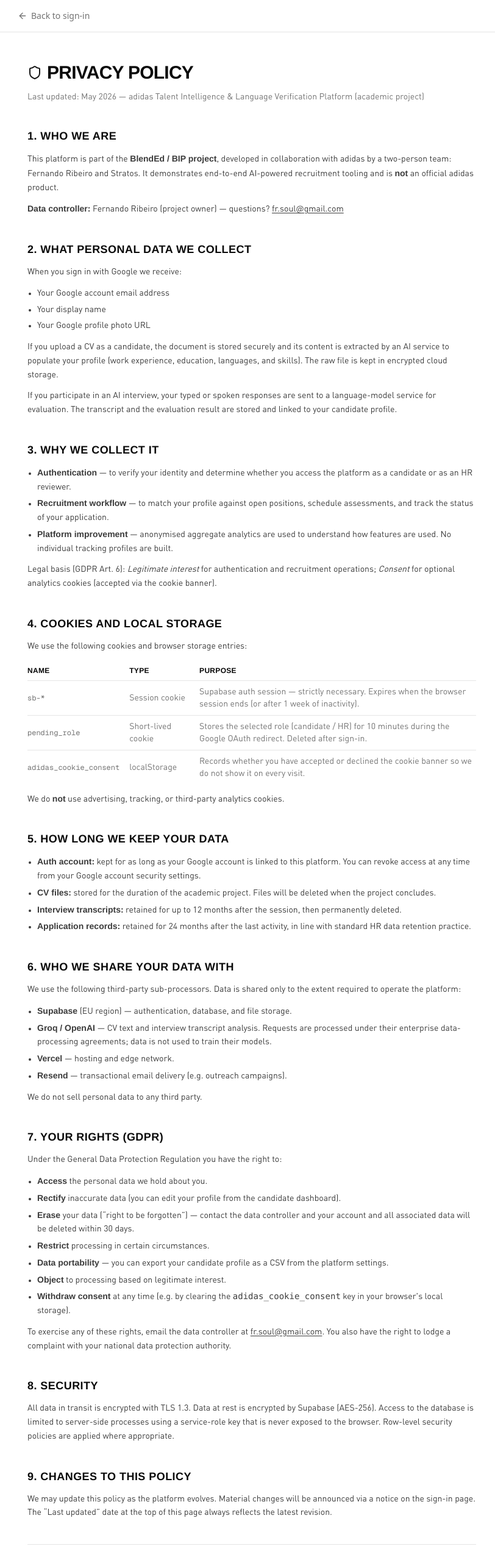
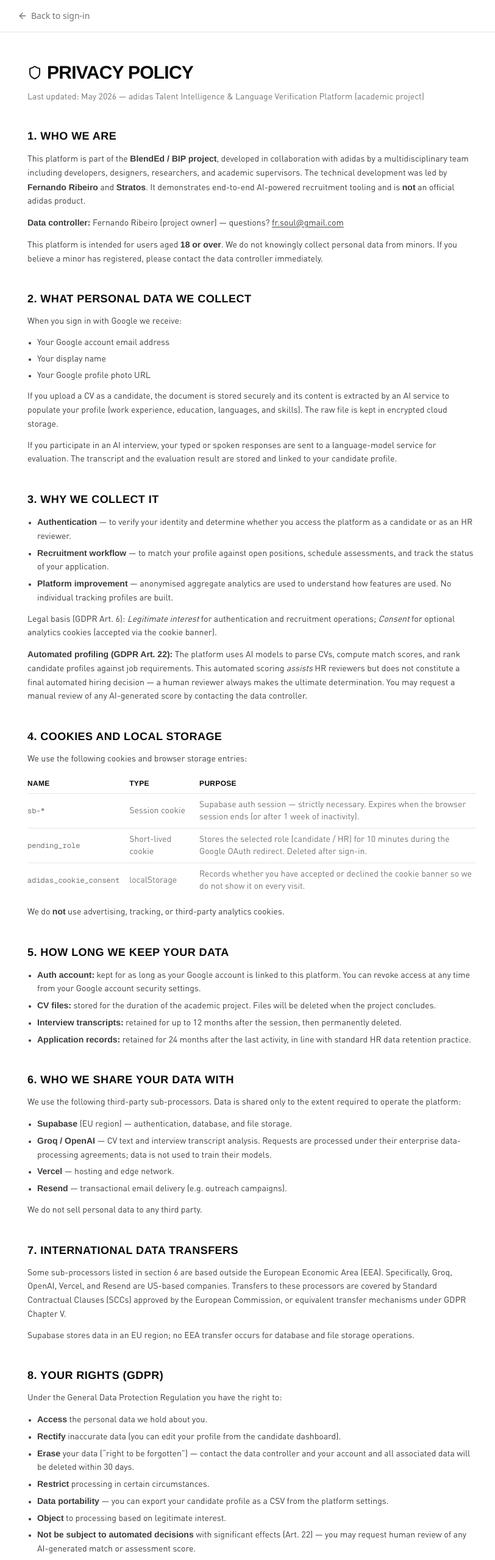
Before and after one commit to adidaspool7/AdidasPool, a Next.js app: page /privacy in a window 1280 px wide. Shown: the top 2559 px of the page at 61% size, without its empty margins (227-1039 px from the left). Built offline with nearby package versions, Linux system fonts and the light colour scheme; no server answers; a web font is replaced by a local one.

Commit message:
feat: strengthen privacy policy — team desc, Erase fix, int'l transfers, Art.22, age limit, breach notification

```diff
--- a/src/app/privacy/page.tsx
+++ b/src/app/privacy/page.tsx
@@ -45,9 +45,12 @@ export default function PrivacyPage() {
           <P>
             This platform is part of the{" "}
             <strong>BlendEd / BIP project</strong>, developed in
-            collaboration with adidas by a two-person team: Fernando
-            Ribeiro and Stratos. It demonstrates end-to-end AI-powered
-            recruitment tooling and is{" "}
+            collaboration with adidas by a multidisciplinary team
+            including developers, designers, researchers, and academic
+            supervisors. The technical development was led by{" "}
+            <strong>Fernando Ribeiro</strong> and{" "}
+            <strong>Stratos</strong>. It demonstrates end-to-end
+            AI-powered recruitment tooling and is{" "}
             <strong>not</strong> an official adidas product.
           </P>
           <P>
@@ -59,6 +62,12 @@ export default function PrivacyPage() {
             >
               fr.soul@gmail.com
             </a>
+          </P>
+          <P>
+            This platform is intended for users aged{" "}
+            <strong>18 or over</strong>. We do not knowingly collect
+            personal data from minors. If you believe a minor has
+            registered, please contact the data controller immediately.
           </P>
         </Section>
 
@@ -107,6 +116,17 @@ export default function PrivacyPage() {
             Legal basis (GDPR Art. 6): <em>Legitimate interest</em> for
             authentication and recruitment operations; <em>Consent</em> for
             optional analytics cookies (accepted via the cookie banner).
+          </P>
+          <P>
+            <strong>Automated profiling (GDPR Art. 22):</strong> The
+            platform uses AI models to parse CVs, compute match scores,
+            and rank candidate profiles against job requirements. This
+            automated scoring{" "}
+            <em>assists</em> HR reviewers but does not constitute a
+            final automated hiring decision — a human reviewer always
+            makes the ultimate determination. You may request a manual
+            review of any AI-generated score by contacting the data
+            controller.
           </P>
         </Section>
 
@@ -215,8 +235,21 @@ export default function PrivacyPage() {
             We do not sell personal data to any third party.
           </P>
         </Section>
-
-        <Section title="7. Your rights (GDPR)">
+        <Section title="7. International data transfers">
+          <P>
+            Some sub-processors listed in section 6 are based outside
+            the European Economic Area (EEA). Specifically, Groq,
+            OpenAI, Vercel, and Resend are US-based companies. Transfers
+            to these processors are covered by Standard Contractual
+            Clauses (SCCs) approved by the European Commission, or
+            equivalent transfer mechanisms under GDPR Chapter V.
+          </P>
+          <P>
+            Supabase stores data in an EU region; no EEA transfer occurs
+            for database and file storage operations.
+          </P>
+        </Section>
+        <Section title="8. Your rights (GDPR)">
           <P>
             Under the General Data Protection Regulation you have the right
             to:
@@ -230,7 +263,7 @@ export default function PrivacyPage() {
               profile from the candidate dashboard).
             </li>
             <li>
-              <strong>Erase</strong> your data (&ldquo;right to be
+              <strong>Erase</strong>{" "}your data (&ldquo;right to be
               forgotten&rdquo;) — contact the data controller and your
               account and all associated data will be deleted within 30
               days.
@@ -245,6 +278,11 @@ export default function PrivacyPage() {
             <li>
               <strong>Object</strong> to processing based on legitimate
               interest.
+            </li>
+            <li>
+              <strong>Not be subject to automated decisions</strong>{" "}
+              with significant effects (Art. 22) — you may request human
+              review of any AI-generated match or assessment score.
             </li>
             <li>
               <strong>Withdraw consent</strong> at any time (e.g. by
@@ -265,17 +303,22 @@ export default function PrivacyPage() {
           </P>
         </Section>
 
-        <Section title="8. Security">
+        <Section title="9. Security">
           <P>
             All data in transit is encrypted with TLS 1.3. Data at rest is
             encrypted by Supabase (AES-256). Access to the database is
             limited to server-side processes using a service-role key that
             is never exposed to the browser. Row-level security policies are
             applied where appropriate.
-          </P>
-        </Section>
+          </P>          <P>
+            In the event of a personal data breach, we will notify the
+            relevant supervisory authority within 72 hours where required
+            by GDPR Art. 33. Where the breach is likely to result in a
+            high risk to individuals, affected users will be informed
+            without undue delay (GDPR Art. 34).
+          </P>        </Section>
 
-        <Section title="9. Changes to this policy">
+        <Section title="10. Changes to this policy">
           <P>
             We may update this policy as the platform evolves. Material
             changes will be announced via a notice on the sign-in page. The
```
